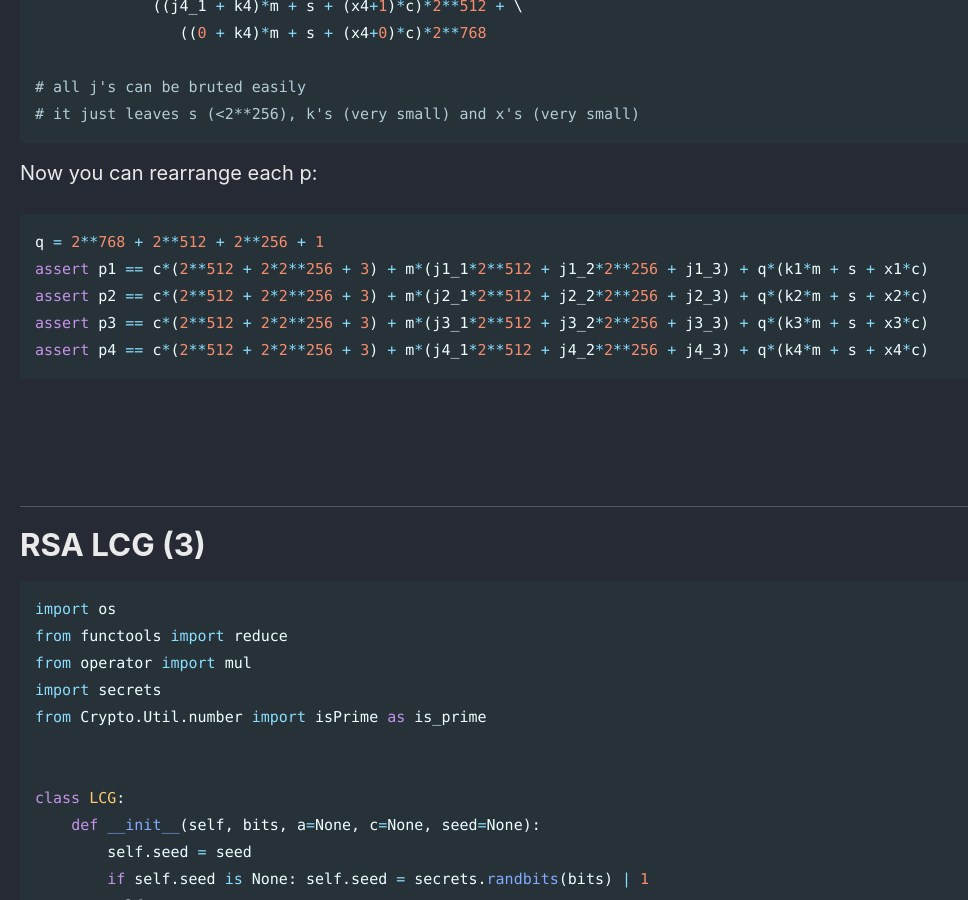
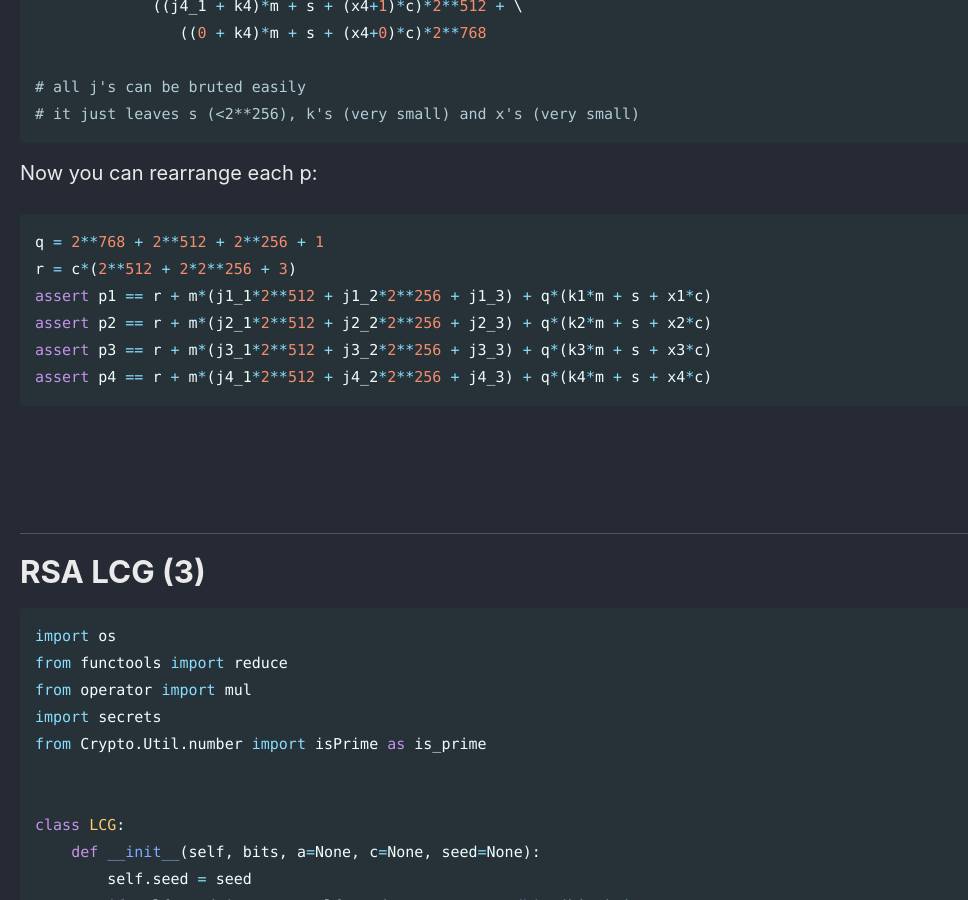
Before and after one commit to Connor-McCartney/Connor-McCartney.github.io, a Jekyll site: the page built from _pages/cryptography/other/HKCERT2024.md, in a window 1280 px wide and 900 px high, scrolled down 14386 px. Shown: the whole window, without its empty margins (0-968 px from the left). Built offline with Jekyll 4.4.1, drawn with Linux system fonts in a browser that asks for light colours; cached includes are drawn as plain includes.

Commit message:
Update HKCERT2024.md

````diff
--- a/_pages/cryptography/other/HKCERT2024.md
+++ b/_pages/cryptography/other/HKCERT2024.md
@@ -557,10 +557,11 @@ Now you can rearrange each p:
 
 ```python
 q = 2**768 + 2**512 + 2**256 + 1
-assert p1 == c*(2**512 + 2*2**256 + 3) + m*(j1_1*2**512 + j1_2*2**256 + j1_3) + q*(k1*m + s + x1*c)
-assert p2 == c*(2**512 + 2*2**256 + 3) + m*(j2_1*2**512 + j2_2*2**256 + j2_3) + q*(k2*m + s + x2*c)
-assert p3 == c*(2**512 + 2*2**256 + 3) + m*(j3_1*2**512 + j3_2*2**256 + j3_3) + q*(k3*m + s + x3*c)
-assert p4 == c*(2**512 + 2*2**256 + 3) + m*(j4_1*2**512 + j4_2*2**256 + j4_3) + q*(k4*m + s + x4*c)
+r = c*(2**512 + 2*2**256 + 3)
+assert p1 == r + m*(j1_1*2**512 + j1_2*2**256 + j1_3) + q*(k1*m + s + x1*c)
+assert p2 == r + m*(j2_1*2**512 + j2_2*2**256 + j2_3) + q*(k2*m + s + x2*c)
+assert p3 == r + m*(j3_1*2**512 + j3_2*2**256 + j3_3) + q*(k3*m + s + x3*c)
+assert p4 == r + m*(j4_1*2**512 + j4_2*2**256 + j4_3) + q*(k4*m + s + x4*c)
 ```
 
 <br>
````
